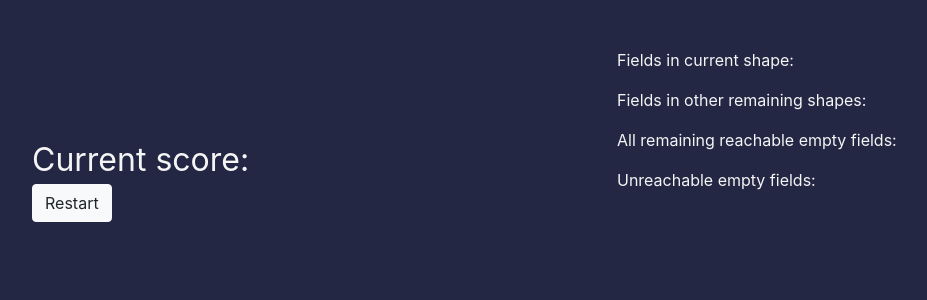
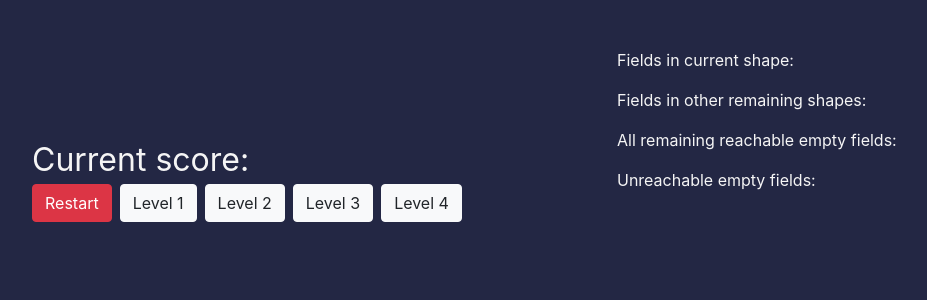
Before and after one commit to svagier/fits-ai, a Flask app: page / in a window 1280 px wide. Shown: the top 300 px of the page, without its empty margins (38-965 px from the left). Run offline with Flask 2, Linux system fonts and the light colour scheme; some libraries are stand-ins or nearby versions.

Commit message:
Add buttons to front, improve functions

```diff
--- a/frontend/static/drawer.js
+++ b/frontend/static/drawer.js
@@ -292,3 +292,12 @@ function restartGame() {
 function startGame() {
   $.post("/start_game")
 }
+
+function changeToBoardNumber(board_number) {
+  let board_post_path = "/display_board_"
+  if ([1, 2, 3, 4].includes(board_number))
+    board_post_path += board_number.toString()
+  else
+    board_post_path += '1'      //  default board is 1
+  $.post(board_post_path)
+}
--- a/frontend/templates/index.html
+++ b/frontend/templates/index.html
@@ -24,7 +24,12 @@
                     <span id="currentScoreDisplay" class="col"></span>
                 </div>
                 <div class="row">
-                    <button type="button" class="btn btn-light" onclick="restartGame()">Restart</button>
+                    <button type="button" class="btn btn-danger mr-2" onclick="restartGame()">Restart</button>
+                    <button type="button" class="btn btn-light mr-2" onclick="changeToBoardNumber(1)">Level 1</button>
+                    <button type="button" class="btn btn-light mr-2" onclick="changeToBoardNumber(2)">Level 2</button>
+                    <button type="button" class="btn btn-light mr-2" onclick="changeToBoardNumber(3)">Level 3</button>
+                    <button type="button" class="btn btn-light" onclick="changeToBoardNumber(4)">Level 4</button>
+
                 </div>
             </div>
             <div class="col">
```
